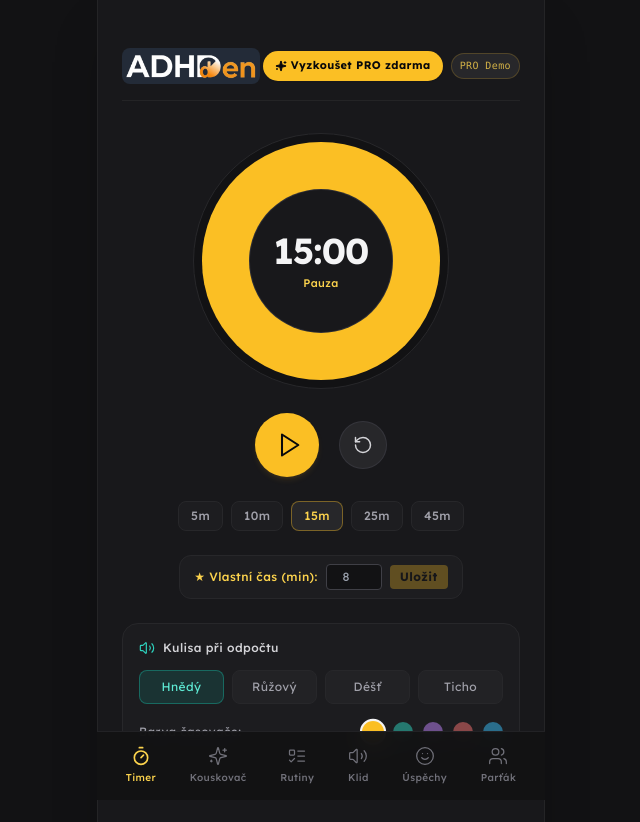
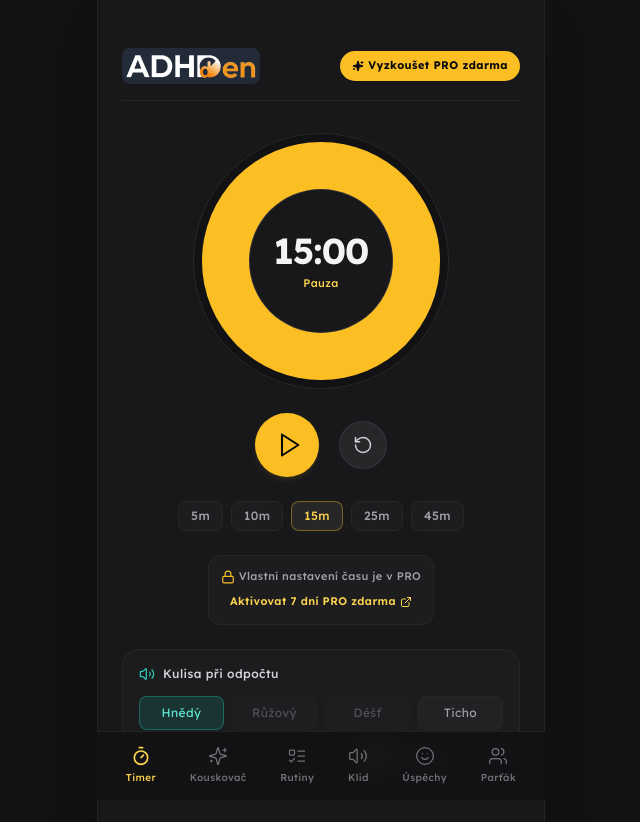
Before and after one commit to onlinejitka/ADHden, a Next.js app: page /app in a window 1280 px wide. Shown: the top 822 px of the page, without its empty margins (319-959 px from the left). Built offline with nearby package versions, Linux system fonts and the light colour scheme.

Commit message:
Update page.tsx

```diff
--- a/app/app/page.tsx
+++ b/app/app/page.tsx
@@ -65,7 +65,7 @@ export default function ADHDApp() {
   const stripeProUrl = "https://buy.stripe.com/28E8wPbPbchCcuZfXC9IQ0t";
 
   const [activeTab, setActiveTab] = useState<Tab>("timer");
-  const [isPro, setIsPro] = useState<boolean>(true);
+  const [isPro] = useState<boolean>(false); // Výchozí stav pro návštěvníky (verze zdarma)
 
   // =============================================================
   // 1. TIME TIMER
@@ -582,7 +582,6 @@ export default function ADHDApp() {
             />
           </Link>
 
-          <div className="flex items-center gap-2">
           <a
             href={stripeProUrl}
             target="_blank"
@@ -592,19 +591,6 @@ export default function ADHDApp() {
             <Sparkles className="w-3 h-3 fill-current" />
             <span>Vyzkoušet PRO zdarma</span>
           </a>
-
-            <button
-              onClick={() => setIsPro(!isPro)}
-              title="Přepnout náhled PRO/FREE"
-              className={`text-[10px] px-2 py-1 rounded-full font-mono transition-all ${
-                isPro
-                  ? "bg-zinc-800 text-amber-300/80 border border-amber-400/20"
-                  : "bg-zinc-800 text-zinc-500 border border-zinc-700"
-              }`}
-            >
-              {isPro ? "PRO Demo" : "FREE Demo"}
-            </button>
-          </div>
         </header>
 
         {/* HLAVNÍ OBSAH */}
```
Lines whose indentation alone changed are shown as unchanged.
